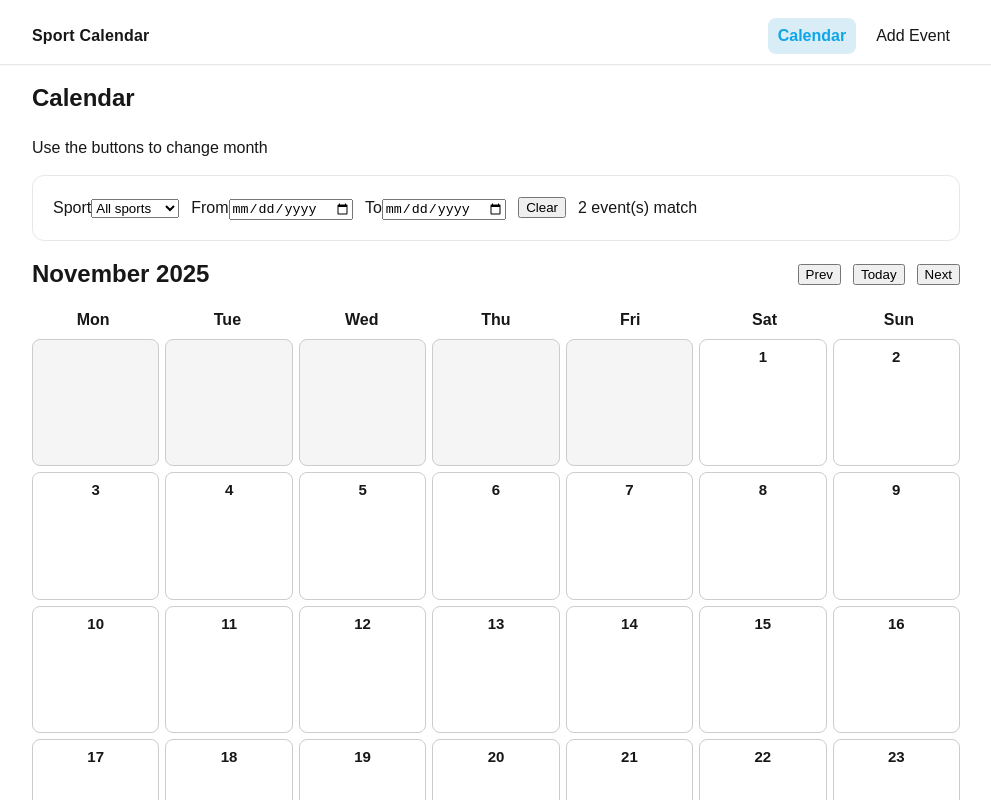
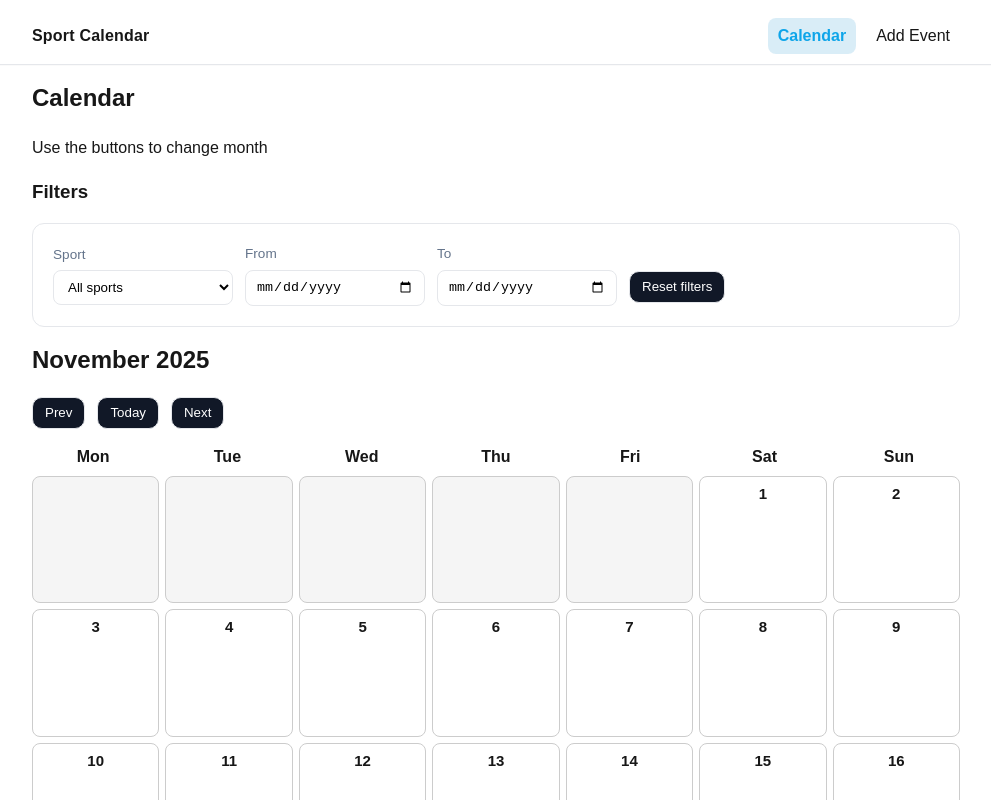
Before and after one commit to denis-1989/sportradar-coding-academy-2026, a Next.js app: page / in a window 1280 px wide. Shown: the top 800 px of the page, without its empty margins (144-1135 px from the left). Built offline with nearby package versions, Linux system fonts and the light colour scheme.

Commit message:
Add AI usage reflection document:

```diff
--- a/app/components/CalendarView.js
+++ b/app/components/CalendarView.js
@@ -1,16 +1,14 @@
 'use client';
 
 import { useState } from 'react';
-import { buildDayIndex, events, filterEvents, listSports } from '../lib/events';
+import { buildDayIndex, events as allEvents } from '../lib/events';
 import Calendar from './Calendar';
 
-// Moves a month forward/backward
 function addMonth(year, month, delta) {
   const d = new Date(year, month + delta, 1);
   return { year: d.getFullYear(), month: d.getMonth() };
 }
 
-// Formats the current header like "November 2025"
 function formatMonthYear(year, month) {
   return new Date(year, month, 1).toLocaleDateString('en', {
     month: 'long',
@@ -18,25 +16,29 @@ function formatMonthYear(year, month) {
   });
 }
 
+// Helper to check if filters are active
+function hasActiveFilters(sport, from, to) {
+  return (sport && sport !== 'all') || from || to;
+}
+
 export default function CalendarView({ initialYear, initialMonth }) {
-  // State that controls which month is shown
   const [ym, setYm] = useState({ year: initialYear, month: initialMonth });
 
-  // Filter state (sport and date range)
-  const [sport, setSport] = useState('ALL');
+  // Filters state
+  const [sport, setSport] = useState('all');
   const [from, setFrom] = useState('');
   const [to, setTo] = useState('');
 
-  // Options for the sport dropdown
-  const sportOptions = listSports(events);
+  // Filter events dynamically
+  const filteredEvents = allEvents.filter((ev) => {
+    if (sport !== 'all' && ev.sport !== sport) return false;
+    if (from && ev.date < from) return false;
+    if (to && ev.date > to) return false;
+    return true;
+  });
 
-  // Apply filters to the full list
-  const filtered = filterEvents(events, { sport, from, to });
+  const dayIndex = buildDayIndex(filteredEvents, ym.year, ym.month);
 
-  // Build day → events index using the filtered list
-  const dayIndex = buildDayIndex(filtered, ym.year, ym.month);
-
-  // Month navigation handlers
   function prevMonth() {
     setYm((cur) => addMonth(cur.year, cur.month, -1));
   }
@@ -48,96 +50,84 @@ export default function CalendarView({ initialYear, initialMonth }) {
     setYm({ year: now.getFullYear(), month: now.getMonth() });
   }
 
-  // Resets the filters to their initial values
-  function clearFilters() {
-    setSport('ALL');
+  // Reset filters function
+  function resetFilters() {
+    setSport('all');
     setFrom('');
     setTo('');
   }
 
   return (
     <section>
-      {/* Filters bar */}
-      <div className="filters card">
+      <h1>Filters</h1>
+
+      {/* FILTERS */}
+      <div className="card filters">
         <div className="row wrap">
-          {/* Sport dropdown */}
-          <label className="filter-item">
-            <span className="label">Sport</span>
+          {/* Sport */}
+          <div className="filter-item">
+            <label className="label">Sport</label>
             <select
+              className="input"
               value={sport}
               onChange={(e) => setSport(e.target.value)}
-              className="input"
             >
-              <option value="ALL">All sports</option>
-              {sportOptions.map((s) => (
-                <option key={s} value={s}>
-                  {s}
-                </option>
-              ))}
+              <option value="all">All sports</option>
+              <option value="Football">Football</option>
+              <option value="Ice Hockey">Ice Hockey</option>
             </select>
-          </label>
+          </div>
 
-          {/* From date */}
-          <label className="filter-item">
-            <span className="label">From</span>
+          {/* From */}
+          <div className="filter-item">
+            <label className="label">From</label>
             <input
               type="date"
+              className="input"
               value={from}
               onChange={(e) => setFrom(e.target.value)}
-              className="input"
             />
-          </label>
+          </div>
 
-          {/* To date */}
-          <label className="filter-item">
-            <span className="label">To</span>
+          {/* To */}
+          <div className="filter-item">
+            <label className="label">To</label>
             <input
               type="date"
+              className="input"
               value={to}
               onChange={(e) => setTo(e.target.value)}
-              className="input"
             />
-          </label>
+          </div>
 
-          {/* Clear */}
-          <button type="button" onClick={clearFilters} className="btn ghost">
-            Clear
-          </button>
-
-          {/* Small hint with how many events match */}
-          <div className="hint">{filtered.length} event(s) match</div>
-        </div>
-      </div>
-
-      {/* Month header with controls */}
-      <div className="row space-between mt-4">
-        <h2 style={{ margin: 0 }}>{formatMonthYear(ym.year, ym.month)}</h2>
-        <div className="row">
+          {/* Reset Filters */}
           <button
-            onClick={prevMonth}
-            aria-label="Previous month"
-            className="btn ghost"
+            type="button"
+            className="btn outline"
+            onClick={resetFilters}
+            disabled={!hasActiveFilters(sport, from, to)}
+            style={{ marginTop: '24px' }}
           >
-            Prev
-          </button>
-          <button
-            onClick={goToday}
-            aria-label="Go to current month"
-            className="btn ghost"
-          >
-            Today
-          </button>
-          <button
-            onClick={nextMonth}
-            aria-label="Next month"
-            className="btn ghost"
-          >
-            Next
+            Reset filters
           </button>
         </div>
       </div>
 
-      {/* Calendar grid (uses filtered index) */}
+      {/* CALENDAR */}
+      <h2 className="mt-4">{formatMonthYear(ym.year, ym.month)}</h2>
+
+      <div className="row mt-2">
+        <button className="btn outline" onClick={prevMonth}>
+          Prev
+        </button>
+        <button className="btn outline" onClick={goToday}>
+          Today
+        </button>
+        <button className="btn outline" onClick={nextMonth}>
+          Next
+        </button>
+      </div>
+
       <div className="mt-4">
         <Calendar year={ym.year} month={ym.month} dayIndex={dayIndex} />
       </div>
--- a/app/globals.scss
+++ b/app/globals.scss
@@ -66,6 +66,11 @@ a:hover {
   display: flex;
   align-items: center;
   gap: 0.75rem;
+}
+
+.row.wrap {
+  /* allow wrapping when space is tight */
+  flex-wrap: wrap;
 }
 
 .space-between {
@@ -169,11 +174,9 @@ a:hover {
   column-gap: 12px;
   margin-top: 16px;
 }
-
 .event-meta dt {
   color: #6b7280;
 }
-
 .event-meta dd {
   margin: 0;
 }
@@ -202,6 +205,82 @@ a:hover {
   background: #2563eb;
 }
 
+/* Buttons */
+.btn {
+  padding: 8px 12px;
+  border-radius: 10px;
+  border: 1px solid var(--border);
+  background: #111827;
+  color: #fff;
+  cursor: pointer;
+  line-height: 1;
+  transition: background 120ms ease, border-color 120ms ease,
+    box-shadow 120ms ease, color 120ms ease, transform 60ms ease;
+}
+
+.btn:hover {
+  background: #0f172a;
+  border-color: #0f172a;
+  box-shadow: 0 1px 2px rgba(0, 0, 0, 0.08);
+}
+
+.btn:active {
+  background: #0b1220;
+  transform: translateY(0.5px);
+}
+
+.btn:focus-visible {
+  outline: 2px solid #38bdf8;
+  outline-offset: 2px;
+}
+
+/* size + variants */
+.btn.sm {
+  padding: 6px 10px;
+  font-size: 0.9rem;
+}
+.btn.ghost {
+  background: #fff;
+  color: var(--foreground);
+  border-color: var(--border);
+}
+.btn.ghost:hover {
+  background: #f3f4f6;
+  border-color: #d1d5db;
+}
+.btn.ghost:active {
+  background: #e5e7eb;
+}
+
+button {
+  -webkit-appearance: none;
+  appearance: none;
+}
+
+/* Filters wrapper */
+.filters {
+  margin-top: 8px;
+}
+
+/* Filter inputs */
+.filter-item {
+  display: flex;
+  flex-direction: column;
+  gap: 6px;
+}
+.filter-item .label {
+  font-size: 0.85rem;
+  color: var(--muted);
+}
+.input {
+  display: inline-block;
+  min-width: 180px;
+  padding: 8px 10px;
+  border: 1px solid var(--border);
+  border-radius: 8px;
+  background: #fff;
+}
+
 /* Mobile responsiveness */
 @media (max-width: 640px) {
   [role='grid'] {
@@ -221,4 +300,13 @@ a:hover {
     bottom: 4px !important;
     height: 4px !important;
   }
+
+  .input {
+    min-width: 100%;
+  }
+
+  .hint {
+    width: 100%;
+    margin-left: 0;
+  }
 }
```
Also changed, not shown: AI_Reflection.txt (added).
